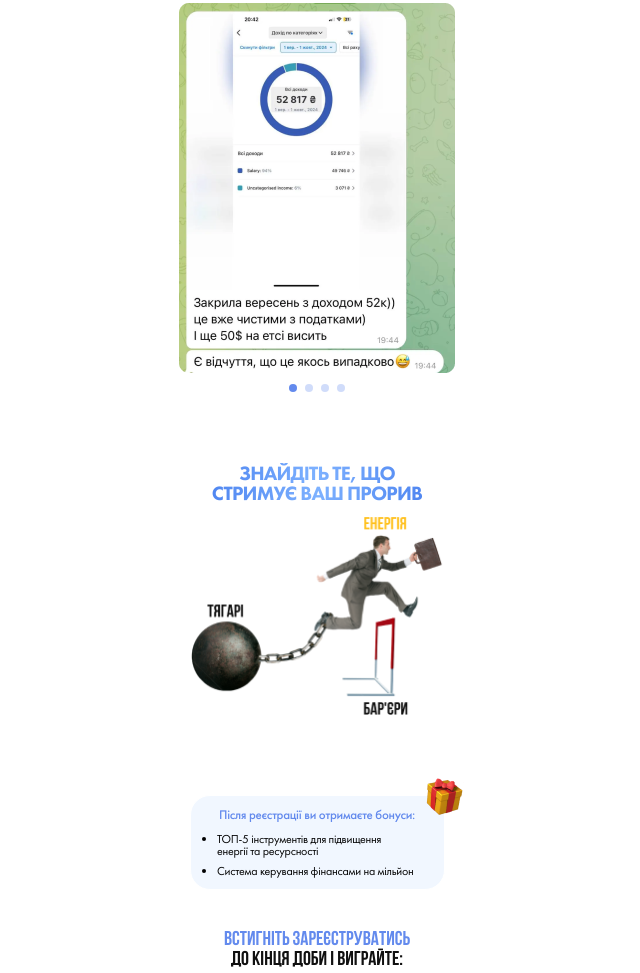
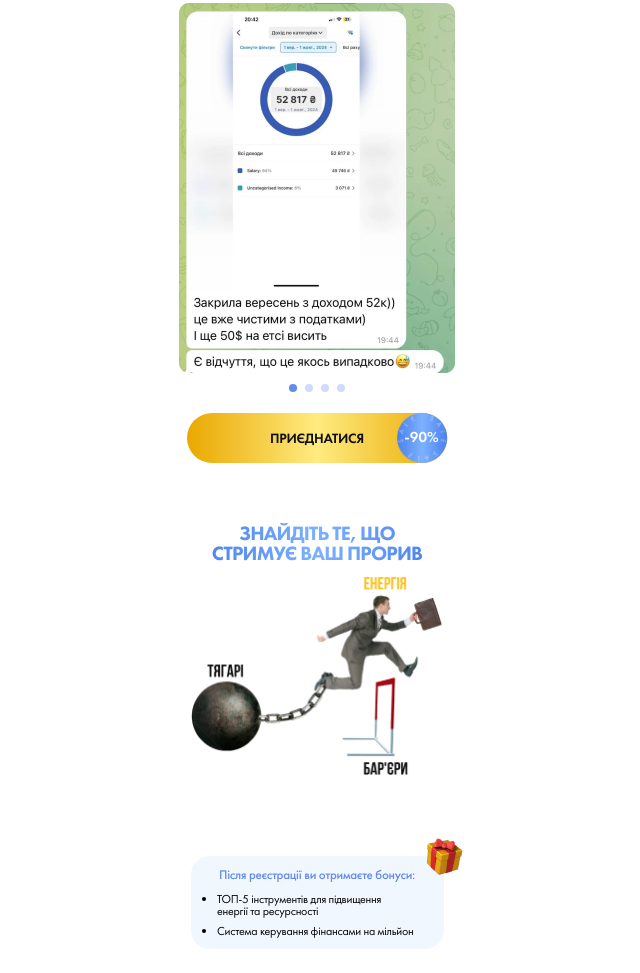
Before and after one commit to RomanIsaiev/work-website-68-copy, a website built with Vite: page index.html in a window 1280 px wide. Shown: the part 1712-2685 px from the top of the page, without its empty margins (323-963 px from the left). Built offline with nearby package versions, Linux system fonts and the light colour scheme; a script that the page names is missing; files whose address does not match are found by name.

Commit message:
added btn

```diff
--- a/index.html
+++ b/index.html
@@ -324,6 +324,30 @@
               </div>
             </div>
             <div class="swiper-pagination"></div>
+          </div>
+          <div class="header-button-container">
+            <button class="header-button link" type="button" data-modal-open>
+              приєднатися
+            </button>
+            <div class="header-sale-mark">
+              <picture
+                ><source
+                  srcset="
+                    ./src/img/header/sale-mark-1x.png 1x,
+                    ./src/img/header/sale-mark-2x.png 2x
+                  "
+                  media="(min-width: 320px)"
+                  width="52"
+                  height="52" />
+                <img
+                  class="sale-mark"
+                  src="./src/img/header/sale-mark-1x.png"
+                  alt="sale"
+                  width="52"
+                  height="52"
+              /></picture>
+              <p class="sale-number">-90%</p>
+            </div>
           </div>
           <div class="motivation-container">
             <p class="motivation-title">ЗНАЙДІТЬ те, ЩО сТРИМУЄ ВАш ПРОРИВ</p>
--- a/src/css/styles.css
+++ b/src/css/styles.css
@@ -692,7 +692,7 @@
 /* swiper 1 */
 
 .mySwiper1 {
-  margin-bottom: 60px;
+  margin-bottom: 10px;
 }
 
 .mySwiper1 .swiper-wrapper {
@@ -714,6 +714,10 @@
 }
 
 /* motivation */
+
+.motivation-container {
+  margin-top: 60px;
+}
 
 .motivation-title {
   text-align: center;
```
